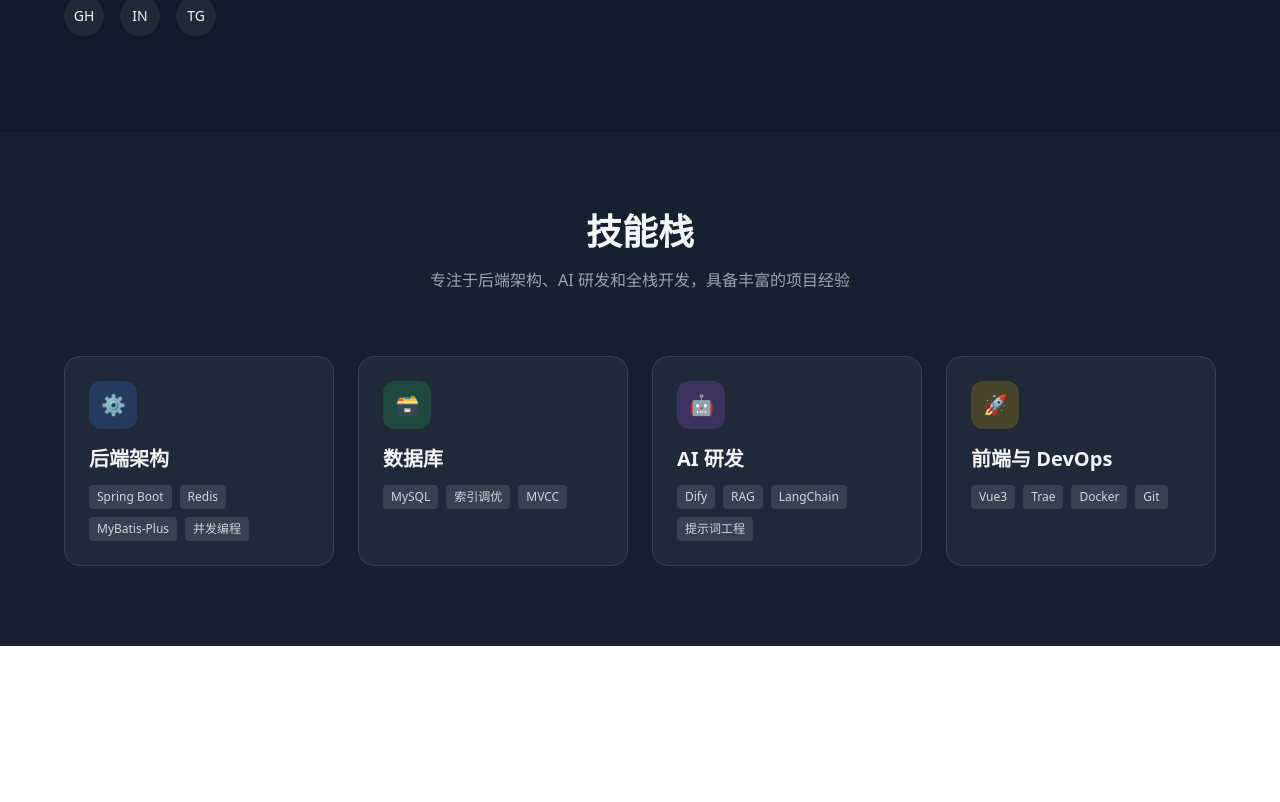
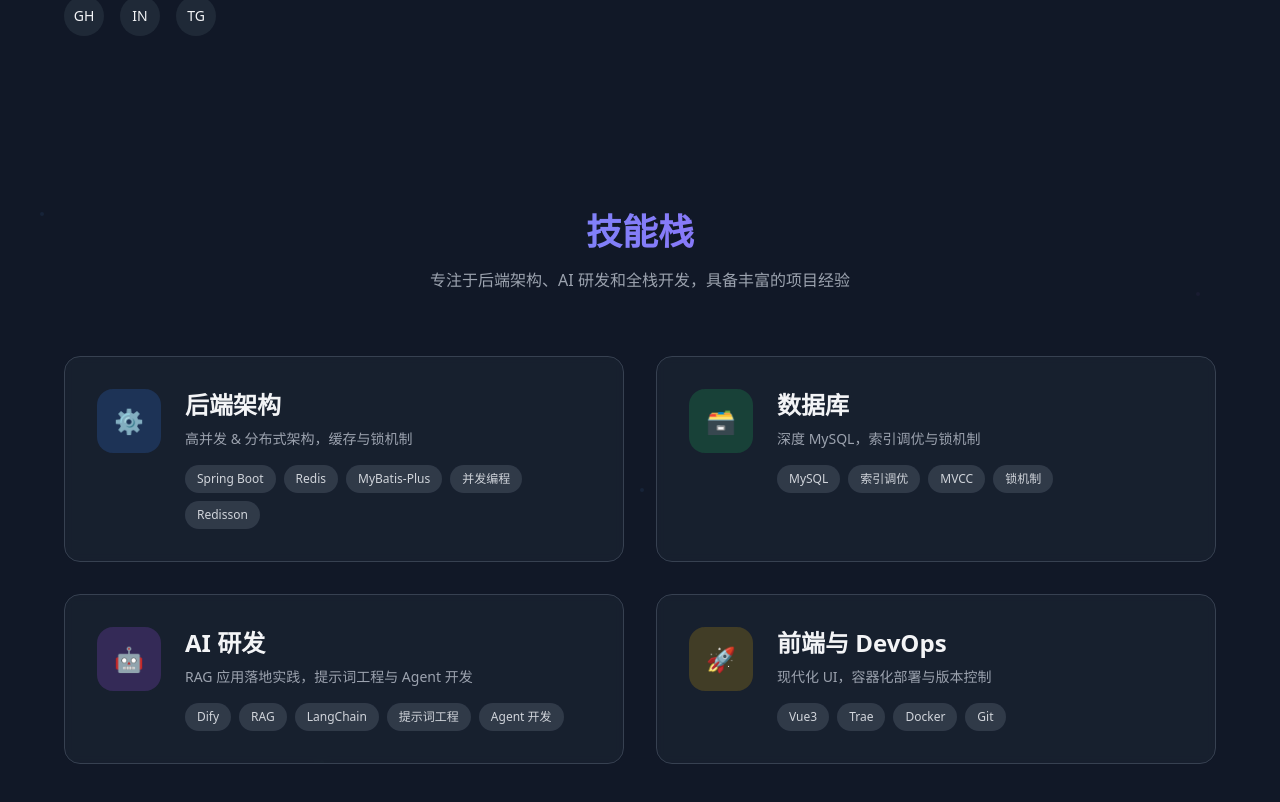
Before and after one commit to citen-xx/person-web-introduction, a Vue app: page / in a window 1280 px wide. Shown: the part 428-1230 px from the top of the page. Before the commit the page ends 1074 px from the top, so only its background shows below. Built offline with nearby package versions, Linux system fonts and the light colour scheme.

Commit message:
真-最后版本5

```diff
--- a/src/views/Home.vue
+++ b/src/views/Home.vue
@@ -58,107 +58,166 @@
     </section>
 
     <!-- 技能栈区域 -->
-    <section class="py-20 px-4 bg-gray-800/50">
-      <div class="container mx-auto max-w-6xl">
+    <section class="py-20 px-4 bg-gray-900 relative overflow-hidden">
+      <!-- 背景粒子效果 -->
+      <div class="absolute inset-0 opacity-10">
+        <div class="absolute top-20 left-10 w-1 h-1 bg-blue-400 rounded-full animate-pulse"></div>
+        <div class="absolute top-40 right-20 w-1 h-1 bg-purple-400 rounded-full animate-pulse" style="animation-delay: 0.5s"></div>
+        <div class="absolute bottom-20 left-1/4 w-1 h-1 bg-green-400 rounded-full animate-pulse" style="animation-delay: 1s"></div>
+        <div class="absolute bottom-40 right-1/3 w-1 h-1 bg-yellow-400 rounded-full animate-pulse" style="animation-delay: 1.5s"></div>
+        <div class="absolute top-1/2 left-1/2 w-1 h-1 bg-blue-400 rounded-full animate-pulse" style="animation-delay: 2s"></div>
+      </div>
+
+      <div class="container mx-auto max-w-6xl relative z-10">
         <div class="text-center mb-16">
-          <h2 class="text-3xl md:text-4xl font-bold mb-4">
+          <h2 class="text-3xl md:text-4xl font-bold mb-4 bg-clip-text text-transparent bg-gradient-to-r from-blue-400 to-purple-500">
             技能栈
           </h2>
           <p class="text-gray-400 max-w-2xl mx-auto">
             专注于后端架构、AI 研发和全栈开发，具备丰富的项目经验
           </p>
         </div>
-        <div class="grid grid-cols-1 md:grid-cols-2 lg:grid-cols-4 gap-6">
+
+        <div class="grid grid-cols-1 md:grid-cols-2 gap-8">
           <!-- 后端架构 -->
-          <div class="bg-gray-800 rounded-2xl p-6 border border-gray-700 hover:border-blue-500 transition-all duration-300 hover:shadow-lg hover:shadow-blue-500/10">
-            <div class="w-12 h-12 bg-blue-500/20 rounded-xl flex items-center justify-center mb-4">
-              <span class="text-blue-400 text-xl">⚙️</span>
+          <div class="bg-gray-800/50 backdrop-blur-sm rounded-2xl p-8 border border-gray-700 hover:border-blue-500 transition-all duration-300 hover:shadow-lg hover:shadow-blue-500/20 group relative overflow-hidden">
+            <!-- 背景光效 -->
+            <div class="absolute inset-0 bg-gradient-to-br from-blue-500/5 to-purple-500/5 opacity-0 group-hover:opacity-100 transition-opacity duration-500"></div>
+
+            <div class="flex items-start gap-6">
+              <div class="w-16 h-16 bg-blue-500/20 rounded-2xl flex items-center justify-center flex-shrink-0 group-hover:scale-110 transition-transform duration-300">
+                <span class="text-blue-400 text-2xl">⚙️</span>
               </div>
-            <h3 class="text-xl font-semibold mb-3">
+              <div class="flex-1">
+                <h3 class="text-2xl font-semibold mb-2 group-hover:text-blue-400 transition-colors duration-300">
                   后端架构
                 </h3>
+                <p class="text-gray-400 mb-4 text-sm">
+                  高并发 & 分布式架构，缓存与锁机制
+                </p>
                 <div class="flex flex-wrap gap-2">
-              <span class="bg-gray-700 text-gray-300 text-xs font-medium px-2 py-1 rounded">
+                  <div class="bg-gray-700/80 hover:bg-blue-900/50 text-gray-300 hover:text-blue-300 text-xs font-medium px-3 py-1.5 rounded-full transition-all duration-300 group-hover:scale-105 hover:shadow hover:shadow-blue-500/20">
                     Spring Boot
-              </span>
-              <span class="bg-gray-700 text-gray-300 text-xs font-medium px-2 py-1 rounded">
+                  </div>
+                  <div class="bg-gray-700/80 hover:bg-blue-900/50 text-gray-300 hover:text-blue-300 text-xs font-medium px-3 py-1.5 rounded-full transition-all duration-300 group-hover:scale-105 hover:shadow hover:shadow-blue-500/20">
                     Redis
-              </span>
-              <span class="bg-gray-700 text-gray-300 text-xs font-medium px-2 py-1 rounded">
+                  </div>
+                  <div class="bg-gray-700/80 hover:bg-blue-900/50 text-gray-300 hover:text-blue-300 text-xs font-medium px-3 py-1.5 rounded-full transition-all duration-300 group-hover:scale-105 hover:shadow hover:shadow-blue-500/20">
                     MyBatis-Plus
-              </span>
-              <span class="bg-gray-700 text-gray-300 text-xs font-medium px-2 py-1 rounded">
+                  </div>
+                  <div class="bg-gray-700/80 hover:bg-blue-900/50 text-gray-300 hover:text-blue-300 text-xs font-medium px-3 py-1.5 rounded-full transition-all duration-300 group-hover:scale-105 hover:shadow hover:shadow-blue-500/20">
                     并发编程
-              </span>
+                  </div>
+                  <div class="bg-gray-700/80 hover:bg-blue-900/50 text-gray-300 hover:text-blue-300 text-xs font-medium px-3 py-1.5 rounded-full transition-all duration-300 group-hover:scale-105 hover:shadow hover:shadow-blue-500/20">
+                    Redisson
+                  </div>
+                </div>
+              </div>
             </div>
           </div>
 
           <!-- 数据库 -->
-          <div class="bg-gray-800 rounded-2xl p-6 border border-gray-700 hover:border-green-500 transition-all duration-300 hover:shadow-lg hover:shadow-green-500/10">
-            <div class="w-12 h-12 bg-green-500/20 rounded-xl flex items-center justify-center mb-4">
-              <span class="text-green-400 text-xl">🗃️</span>
+          <div class="bg-gray-800/50 backdrop-blur-sm rounded-2xl p-8 border border-gray-700 hover:border-green-500 transition-all duration-300 hover:shadow-lg hover:shadow-green-500/20 group relative overflow-hidden">
+            <!-- 背景光效 -->
+            <div class="absolute inset-0 bg-gradient-to-br from-green-500/5 to-teal-500/5 opacity-0 group-hover:opacity-100 transition-opacity duration-500"></div>
+
+            <div class="flex items-start gap-6">
+              <div class="w-16 h-16 bg-green-500/20 rounded-2xl flex items-center justify-center flex-shrink-0 group-hover:scale-110 transition-transform duration-300">
+                <span class="text-green-400 text-2xl">🗃️</span>
               </div>
-            <h3 class="text-xl font-semibold mb-3">
+              <div class="flex-1">
+                <h3 class="text-2xl font-semibold mb-2 group-hover:text-green-400 transition-colors duration-300">
                   数据库
                 </h3>
+                <p class="text-gray-400 mb-4 text-sm">
+                  深度 MySQL，索引调优与锁机制
+                </p>
                 <div class="flex flex-wrap gap-2">
-              <span class="bg-gray-700 text-gray-300 text-xs font-medium px-2 py-1 rounded">
+                  <div class="bg-gray-700/80 hover:bg-green-900/50 text-gray-300 hover:text-green-300 text-xs font-medium px-3 py-1.5 rounded-full transition-all duration-300 group-hover:scale-105 hover:shadow hover:shadow-green-500/20">
                     MySQL
-              </span>
-              <span class="bg-gray-700 text-gray-300 text-xs font-medium px-2 py-1 rounded">
+                  </div>
+                  <div class="bg-gray-700/80 hover:bg-green-900/50 text-gray-300 hover:text-green-300 text-xs font-medium px-3 py-1.5 rounded-full transition-all duration-300 group-hover:scale-105 hover:shadow hover:shadow-green-500/20">
                     索引调优
-              </span>
-              <span class="bg-gray-700 text-gray-300 text-xs font-medium px-2 py-1 rounded">
+                  </div>
+                  <div class="bg-gray-700/80 hover:bg-green-900/50 text-gray-300 hover:text-green-300 text-xs font-medium px-3 py-1.5 rounded-full transition-all duration-300 group-hover:scale-105 hover:shadow hover:shadow-green-500/20">
                     MVCC
-              </span>
+                  </div>
+                  <div class="bg-gray-700/80 hover:bg-green-900/50 text-gray-300 hover:text-green-300 text-xs font-medium px-3 py-1.5 rounded-full transition-all duration-300 group-hover:scale-105 hover:shadow hover:shadow-green-500/20">
+                    锁机制
+                  </div>
+                </div>
+              </div>
             </div>
           </div>
 
           <!-- AI 研发 -->
-          <div class="bg-gray-800 rounded-2xl p-6 border border-gray-700 hover:border-purple-500 transition-all duration-300 hover:shadow-lg hover:shadow-purple-500/10">
-            <div class="w-12 h-12 bg-purple-500/20 rounded-xl flex items-center justify-center mb-4">
-              <span class="text-purple-400 text-xl">🤖</span>
+          <div class="bg-gray-800/50 backdrop-blur-sm rounded-2xl p-8 border border-gray-700 hover:border-purple-500 transition-all duration-300 hover:shadow-lg hover:shadow-purple-500/20 group relative overflow-hidden">
+            <!-- 背景光效 -->
+            <div class="absolute inset-0 bg-gradient-to-br from-purple-500/5 to-pink-500/5 opacity-0 group-hover:opacity-100 transition-opacity duration-500"></div>
+
+            <div class="flex items-start gap-6">
+              <div class="w-16 h-16 bg-purple-500/20 rounded-2xl flex items-center justify-center flex-shrink-0 group-hover:scale-110 transition-transform duration-300">
+                <span class="text-purple-400 text-2xl">🤖</span>
               </div>
-            <h3 class="text-xl font-semibold mb-3">
+              <div class="flex-1">
+                <h3 class="text-2xl font-semibold mb-2 group-hover:text-purple-400 transition-colors duration-300">
                   AI 研发
                 </h3>
+                <p class="text-gray-400 mb-4 text-sm">
+                  RAG 应用落地实践，提示词工程与 Agent 开发
+                </p>
                 <div class="flex flex-wrap gap-2">
-              <span class="bg-gray-700 text-gray-300 text-xs font-medium px-2 py-1 rounded">
+                  <div class="bg-gray-700/80 hover:bg-purple-900/50 text-gray-300 hover:text-purple-300 text-xs font-medium px-3 py-1.5 rounded-full transition-all duration-300 group-hover:scale-105 hover:shadow hover:shadow-purple-500/20">
                     Dify
-              </span>
-              <span class="bg-gray-700 text-gray-300 text-xs font-medium px-2 py-1 rounded">
+                  </div>
+                  <div class="bg-gray-700/80 hover:bg-purple-900/50 text-gray-300 hover:text-purple-300 text-xs font-medium px-3 py-1.5 rounded-full transition-all duration-300 group-hover:scale-105 hover:shadow hover:shadow-purple-500/20">
                     RAG
-              </span>
-              <span class="bg-gray-700 text-gray-300 text-xs font-medium px-2 py-1 rounded">
+                  </div>
+                  <div class="bg-gray-700/80 hover:bg-purple-900/50 text-gray-300 hover:text-purple-300 text-xs font-medium px-3 py-1.5 rounded-full transition-all duration-300 group-hover:scale-105 hover:shadow hover:shadow-purple-500/20">
                     LangChain
-              </span>
-              <span class="bg-gray-700 text-gray-300 text-xs font-medium px-2 py-1 rounded">
+                  </div>
+                  <div class="bg-gray-700/80 hover:bg-purple-900/50 text-gray-300 hover:text-purple-300 text-xs font-medium px-3 py-1.5 rounded-full transition-all duration-300 group-hover:scale-105 hover:shadow hover:shadow-purple-500/20">
                     提示词工程
-              </span>
+                  </div>
+                  <div class="bg-gray-700/80 hover:bg-purple-900/50 text-gray-300 hover:text-purple-300 text-xs font-medium px-3 py-1.5 rounded-full transition-all duration-300 group-hover:scale-105 hover:shadow hover:shadow-purple-500/20">
+                    Agent 开发
+                  </div>
+                </div>
+              </div>
             </div>
           </div>
 
           <!-- 前端与 DevOps -->
-          <div class="bg-gray-800 rounded-2xl p-6 border border-gray-700 hover:border-yellow-500 transition-all duration-300 hover:shadow-lg hover:shadow-yellow-500/10">
-            <div class="w-12 h-12 bg-yellow-500/20 rounded-xl flex items-center justify-center mb-4">
-              <span class="text-yellow-400 text-xl">🚀</span>
+          <div class="bg-gray-800/50 backdrop-blur-sm rounded-2xl p-8 border border-gray-700 hover:border-yellow-500 transition-all duration-300 hover:shadow-lg hover:shadow-yellow-500/20 group relative overflow-hidden">
+            <!-- 背景光效 -->
+            <div class="absolute inset-0 bg-gradient-to-br from-yellow-500/5 to-orange-500/5 opacity-0 group-hover:opacity-100 transition-opacity duration-500"></div>
+
+            <div class="flex items-start gap-6">
+              <div class="w-16 h-16 bg-yellow-500/20 rounded-2xl flex items-center justify-center flex-shrink-0 group-hover:scale-110 transition-transform duration-300">
+                <span class="text-yellow-400 text-2xl">🚀</span>
               </div>
-            <h3 class="text-xl font-semibold mb-3">
+              <div class="flex-1">
+                <h3 class="text-2xl font-semibold mb-2 group-hover:text-yellow-400 transition-colors duration-300">
                   前端与 DevOps
                 </h3>
+                <p class="text-gray-400 mb-4 text-sm">
+                  现代化 UI，容器化部署与版本控制
+                </p>
                 <div class="flex flex-wrap gap-2">
-              <span class="bg-gray-700 text-gray-300 text-xs font-medium px-2 py-1 rounded">
+                  <div class="bg-gray-700/80 hover:bg-yellow-900/50 text-gray-300 hover:text-yellow-300 text-xs font-medium px-3 py-1.5 rounded-full transition-all duration-300 group-hover:scale-105 hover:shadow hover:shadow-yellow-500/20">
                     Vue3
-              </span>
-              <span class="bg-gray-700 text-gray-300 text-xs font-medium px-2 py-1 rounded">
+                  </div>
+                  <div class="bg-gray-700/80 hover:bg-yellow-900/50 text-gray-300 hover:text-yellow-300 text-xs font-medium px-3 py-1.5 rounded-full transition-all duration-300 group-hover:scale-105 hover:shadow hover:shadow-yellow-500/20">
                     Trae
-              </span>
-              <span class="bg-gray-700 text-gray-300 text-xs font-medium px-2 py-1 rounded">
+                  </div>
+                  <div class="bg-gray-700/80 hover:bg-yellow-900/50 text-gray-300 hover:text-yellow-300 text-xs font-medium px-3 py-1.5 rounded-full transition-all duration-300 group-hover:scale-105 hover:shadow hover:shadow-yellow-500/20">
                     Docker
-              </span>
-              <span class="bg-gray-700 text-gray-300 text-xs font-medium px-2 py-1 rounded">
+                  </div>
+                  <div class="bg-gray-700/80 hover:bg-yellow-900/50 text-gray-300 hover:text-yellow-300 text-xs font-medium px-3 py-1.5 rounded-full transition-all duration-300 group-hover:scale-105 hover:shadow hover:shadow-yellow-500/20">
                     Git
-              </span>
+                  </div>
+                </div>
+              </div>
             </div>
           </div>
         </div>
```
Lines whose indentation alone changed are shown as unchanged.
